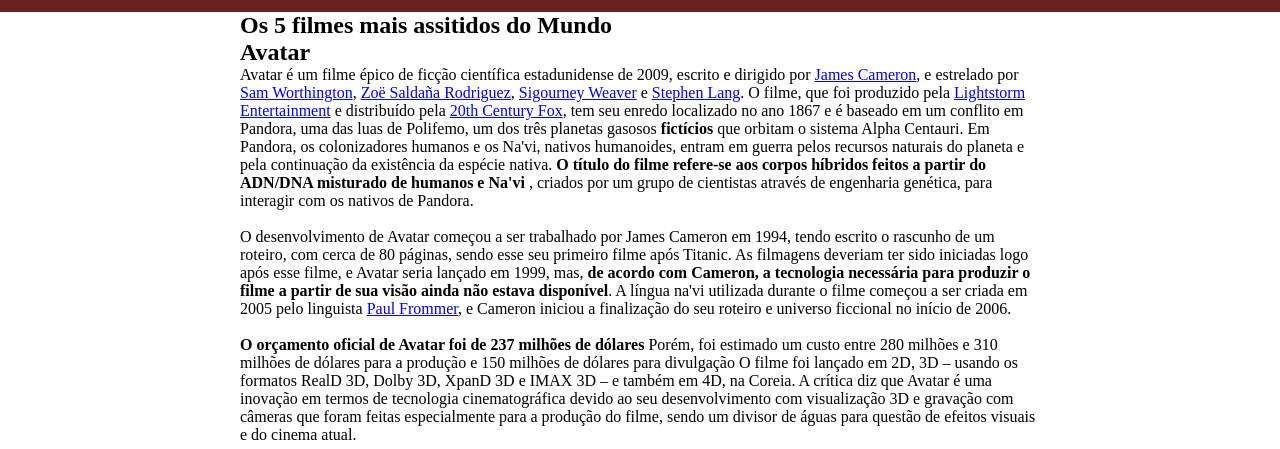
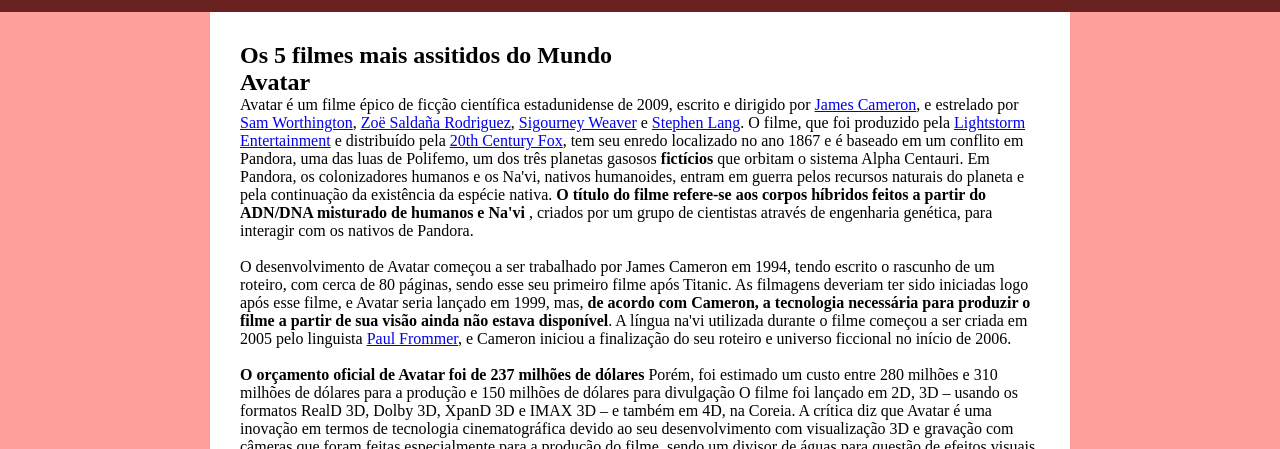
Before and after one commit to murilo-caram/ba--, a plain HTML site: page 001/site.html in a window 1280 px wide. Shown: the part 351-800 px from the top of the page. Drawn offline with nearby package versions, Linux system fonts and the light colour scheme.

Commit message:
dvnmon\s´n

```diff
--- a/001/site.css
+++ b/001/site.css
@@ -58,6 +58,12 @@
     transition-duration: 0.1s;
 }
 main {
+    background-color: #ff9f9c;
+}
+article {
     max-width: 800px;
+    min-width: 300px;
     margin: auto;
+    background-color: white;
+    padding: 30px;
 }
```
